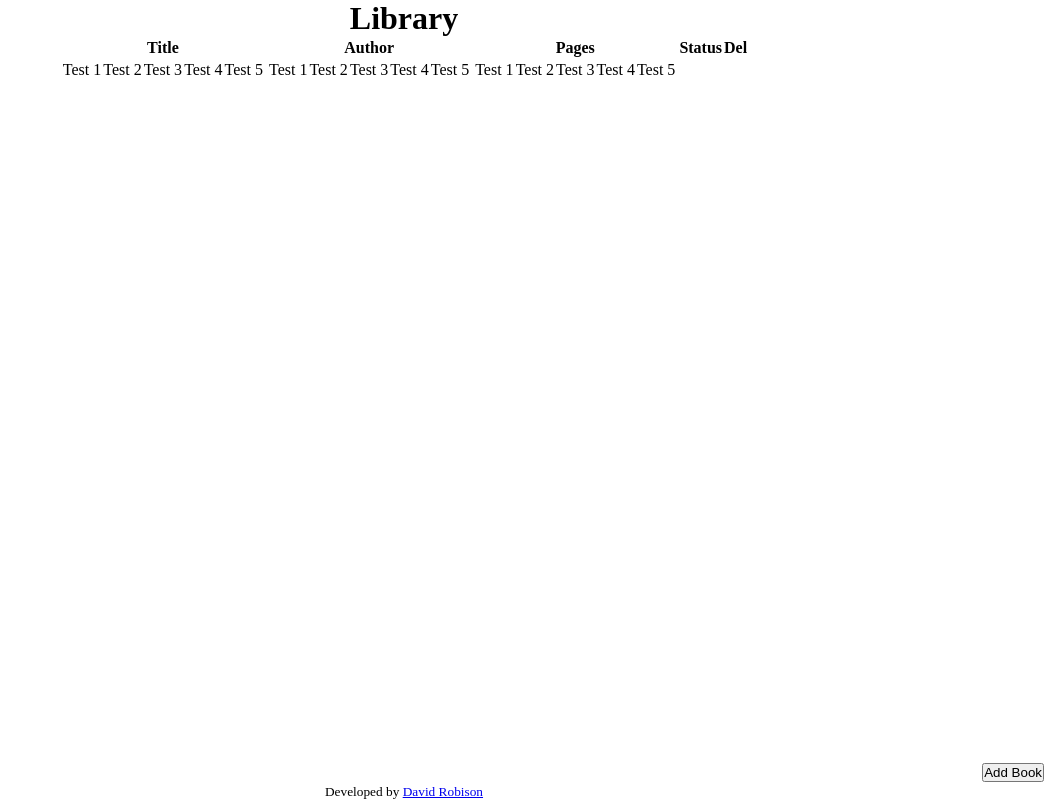
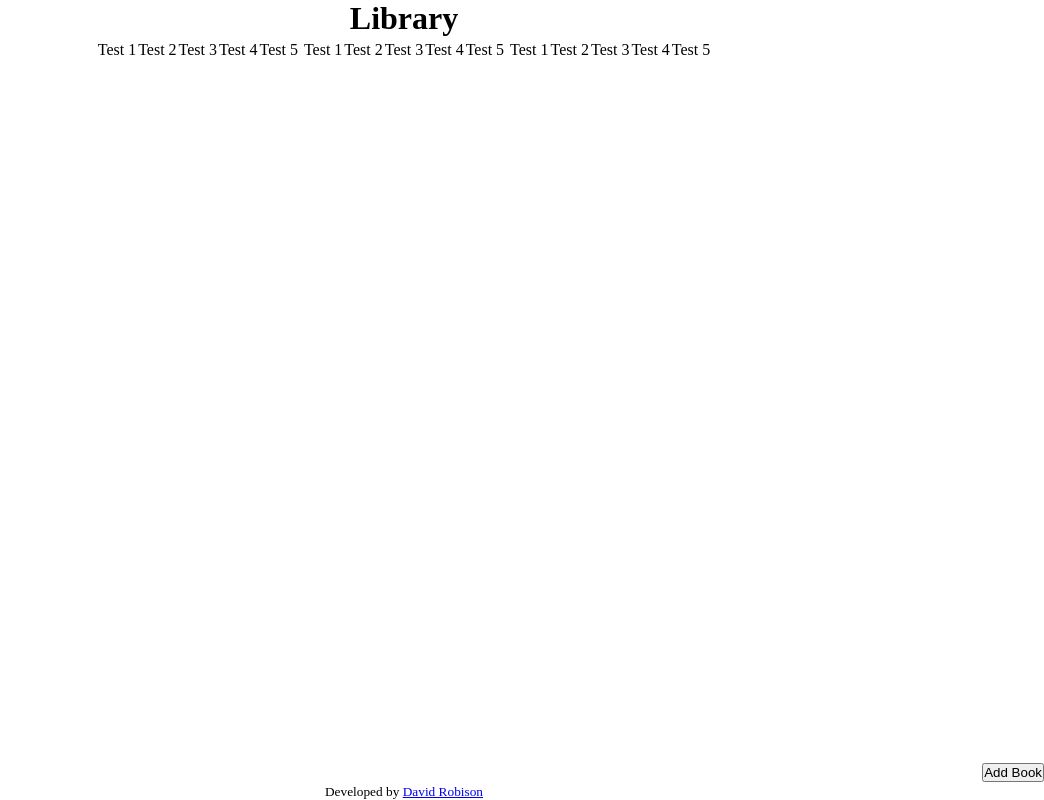
Before and after one commit to robisonwebdev/library-react, a React (Create React App) app: page / in a window 1280 px wide. Shown: the whole page, without its empty margins (236-1280 px from the left). Built offline with nearby package versions, Linux system fonts and the light colour scheme.

Commit message:
Moved th's from Library.js to TableHead

```diff
--- a/src/components/Library.js
+++ b/src/components/Library.js
@@ -5,11 +5,7 @@ const Library = (props) => {
         <div id='library'>
             <table id='libraryTable'>
                 <thead>
-                    <th>Title</th>
-                    <th>Author</th>
-                    <th>Pages</th>
-                    <th>Status</th>
-                    <th>Del</th>
+
                 </thead>
                 <tbody>
                     <td><BookDetails /></td>
```
